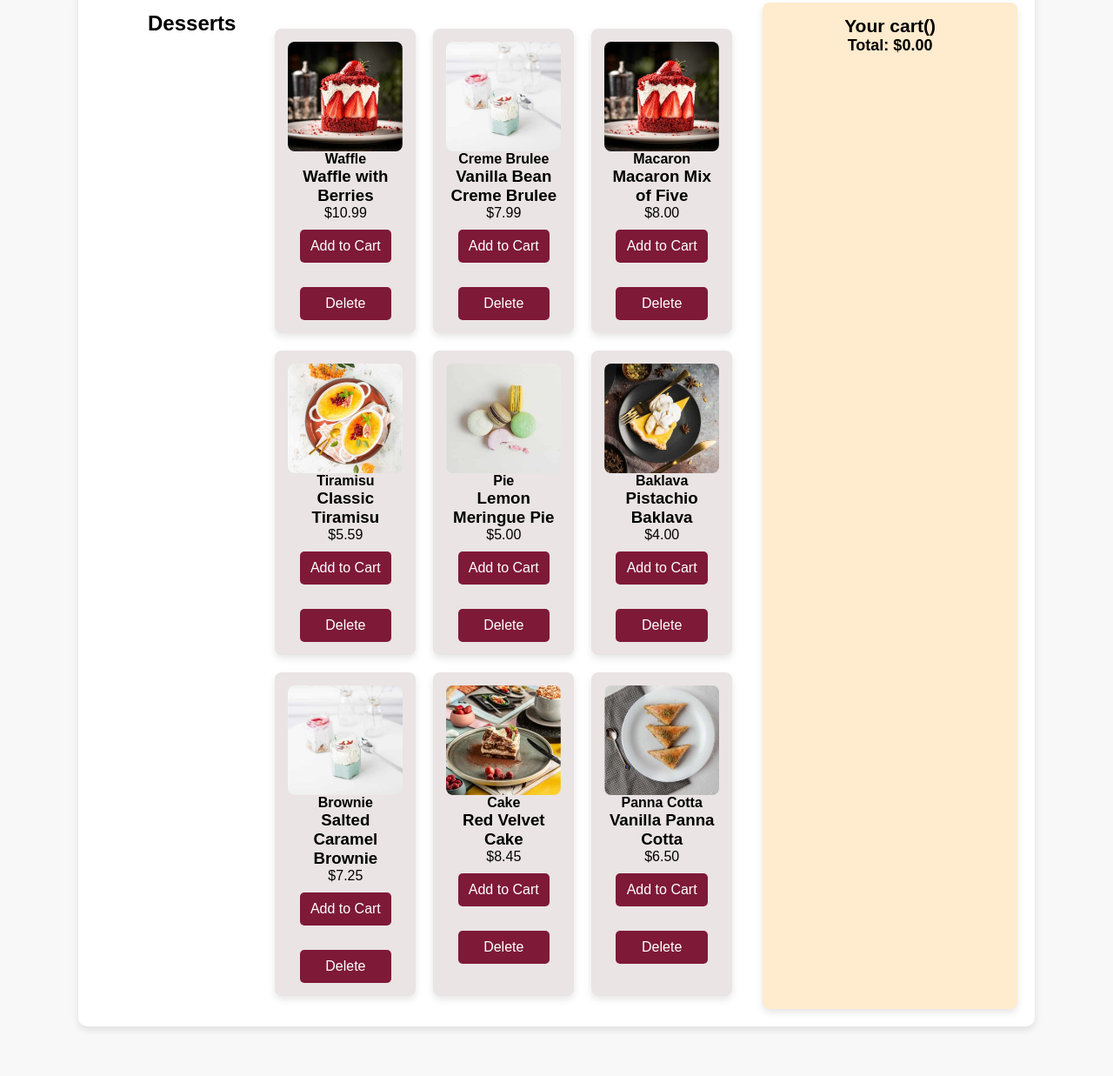
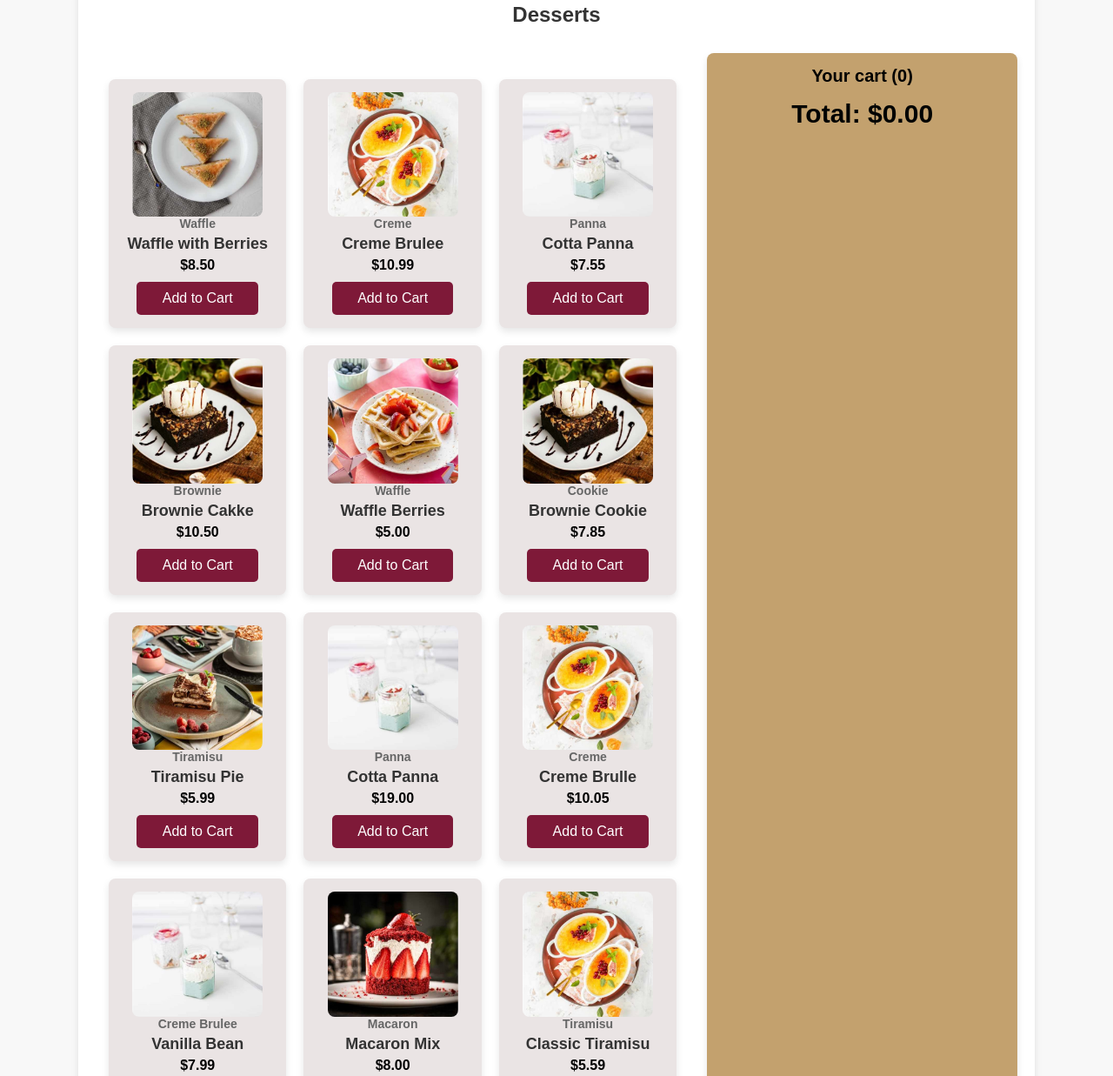
Before and after one commit to MeshackKorir/Product-list, a plain HTML site: page product-list-with-cart-main/index.html in a window 1280 px wide. Shown: the part 37-1274 px from the top of the page at 87% size. Before the commit the page ends 1237 px from the top, so only its background shows below. Drawn offline with Linux system fonts and the light colour scheme.

Commit message:
cart/products

```diff
--- a/product-list-with-cart-main/cart.js
+++ b/product-list-with-cart-main/cart.js
@@ -1,25 +1,140 @@
+// document.addEventListener("DOMContentLoaded", () => {
+//     let cartTotal = 0;
+//     let cartCount = 0;
+//     let cart = {};
+
+//     document.querySelectorAll(".add-to-cart").forEach(button => {
+//         button.addEventListener("click", () => {
+//             let item = button.closest(".item");
+//             let itemId = item.getAttribute("data-id");
+//             let itemName = item.querySelector("h3").textContent;
+//             let itemPrice = parseFloat(item.querySelector("p").textContent.replace("$", ""));
+
+//             // If item exists, increase quantity; otherwise, add it
+//             if (cart[itemId]) {
+//                 cart[itemId].quantity += 1;
+//             } else {
+//                 cart[itemId] = { name: itemName, price: itemPrice, quantity: 1 };
+//             }
+
+//             cartTotal += itemPrice;
+//             cartCount += 1;
+
+//             updateCartUI();
+//         });
+//     });
+
+//     function updateCartUI() {
+//         const cartItemsList = document.getElementById("cart-items");
+//         const cartTotalSpan = document.getElementById("cart-total");
+//         const cartCountSpan = document.getElementById("cart-count");
+
+//         cartItemsList.innerHTML = ""; // Clear cart list
+
+//         Object.entries(cart).forEach(([id, item]) => {
+//             let listItem = document.createElement("li");
+//             listItem.innerHTML = `${item.name} ($${item.price.toFixed(2)}) x${item.quantity}
+//                 <button class="remove-item" data-id="${id}">Delete</button>`;
+//             cartItemsList.appendChild(listItem);
+//         });
+
+//         cartTotalSpan.textContent = cartTotal.toFixed(2);
+//         cartCountSpan.textContent = cartCount;
+
+//         // Add event listeners to delete buttons
+//         document.querySelectorAll(".remove-item").forEach(button => {
+//             button.addEventListener("click", () => {
+//                 let itemId = button.getAttribute("data-id");
+//                 let itemPrice = cart[itemId].price;
+//                 let itemQuantity = cart[itemId].quantity;
+
+//                 cartTotal -= itemPrice * itemQuantity;
+//                 cartCount -= itemQuantity;
+
+//                 delete cart[itemId];
+
+//                 updateCartUI();
+//             });
+//         });
+//     }
+// });
+
 document.addEventListener("DOMContentLoaded", () => {
     let cartTotal = 0;
+    let cartCount = 0;
+    let cart = JSON.parse(localStorage.getItem("cart")) || [];
 
-    // Add to cart functionality
+    function saveCartToStorage() {
+        localStorage.setItem("cart", JSON.stringify(cart));
+    }
+
+    function updateCartUI() {
+        const cartItemsList = document.getElementById("cart-items");
+        const cartTotalSpan = document.getElementById("cart-total");
+        const cartCountSpan = document.getElementById("cart-count");
+
+        cartItemsList.innerHTML = ""; // Clear cart list
+        cartTotal = 0;
+        cartCount = 0;
+
+        cart.forEach((item, index) => {
+            cartTotal += item.price;
+            cartCount++;
+
+            let listItem = document.createElement("li");
+            listItem.innerHTML = `
+                <div class="cart-item">
+                    <img src="${item.image}" alt="${item.name}" class="cart-item-img">
+                    <div class="cart-item-details">
+                        <p>${item.name} ($${item.price.toFixed(2)})</p>
+                        <button class="remove-item" data-index="${index}">Delete</button>
+                    </div>
+                </div>
+            `;
+            cartItemsList.appendChild(listItem);
+        });
+
+        cartTotalSpan.textContent = cartTotal.toFixed(2);
+        cartCountSpan.textContent = cartCount;
+
+        // Add event listeners to delete buttons
+        document.querySelectorAll(".remove-item").forEach(button => {
+            button.addEventListener("click", () => {
+                let index = button.getAttribute("data-index");
+                let removedItem = cart.splice(index, 1)[0];
+
+                cartTotal -= removedItem.price;
+                cartCount--;
+
+                saveCartToStorage();
+                updateCartUI();
+            });
+        });
+    }
+
     document.querySelectorAll(".add-to-cart").forEach(button => {
         button.addEventListener("click", () => {
-            let priceText = button.previousElementSibling.textContent;
-            let price = parseFloat(priceText.replace("$", ""));
-            cartTotal += price;
-            document.getElementById("cart-total").textContent = cartTotal.toFixed(2);
+            let item = button.closest(".item");
+            let itemId = item.getAttribute("data-id");
+            let itemName = item.querySelector("h3").textContent;
+            let itemPrice = parseFloat(item.querySelector("p").textContent.replace("$", ""));
+            let itemImage = item.querySelector("img").src;
+
+            let cartItem = {
+                id: `${itemId}-${Date.now()}`, // Unique identifier
+                name: itemName,
+                price: itemPrice,
+                image: itemImage
+            };
+
+            cart.push(cartItem);
+            cartTotal += itemPrice;
+            cartCount++;
+
+            saveCartToStorage();
+            updateCartUI();
         });
     });
 
-    // Delete functionality
-    document.querySelectorAll(".delete").forEach(button => {
-        button.addEventListener("click", () => {
-            let itemID = button.dataset.item;
-            let itemPriceText = document.getElementById(itemID).querySelector("p").textContent;
-            let itemPrice = parseFloat(itemPriceText.replace("$", ""));
-            cartTotal -= itemPrice;
-            document.getElementById("cart-total").textContent = cartTotal.toFixed(2);
-            document.getElementById(itemID).remove(); // Remove the item from the DOM
-        });
-    });
+    updateCartUI(); // Load cart on page refresh
 });
--- a/product-list-with-cart-main/index.html
+++ b/product-list-with-cart-main/index.html
@@ -14,90 +14,107 @@
         </div>
 
         <div class="items">
-            <div class="item" id="item1">
-                <img src="./assets/images/image-cake-desktop.jpg">
+            <div class="item" data-id="1">
+                <img src="./assets/images/image-baklava-desktop.jpg">
                 <h4>Waffle</h4>
                 <h3>Waffle with Berries</h3>
-                <p>$10.99</p>
-                <button class="add-to-cart">Add to Cart</button> <br /> <button class="delete" data-item="item1">Delete</button>
+                <p>$8.50</p>
+                <button class="add-to-cart">Add to Cart</button>
             </div>
 
-            <div class="item" id="item1">
+            <div class="item" data-id="1">
+                <img src="./assets/images/image-creme-brulee-desktop.jpg">
+                <h4>Creme</h4>
+                <h3>Creme Brulee</h3>
+                <p>$10.99</p>
+                <button class="add-to-cart">Add to Cart</button>
+            </div>
+
+            <div class="item" data-id="1">
+                <img src="./assets/images/image-panna-cotta-desktop.jpg">
+                <h4>Panna</h4>
+                <h3>Cotta Panna</h3>
+                <p>$7.55</p>
+                <button class="add-to-cart">Add to Cart</button>
+            </div>
+
+            <div class="item" data-id="1">
+                <img src="./assets/images/image-brownie-desktop.jpg">
+                <h4>Brownie</h4>
+                <h3>Brownie Cakke</h3>
+                <p>$10.50</p>
+                <button class="add-to-cart">Add to Cart</button>
+            </div>
+
+            <div class="item" data-id="1">
+                <img src="./assets/images/image-waffle-desktop.jpg">
+                <h4>Waffle</h4>
+                <h3>Waffle Berries</h3>
+                <p>$5.00</p>
+                <button class="add-to-cart">Add to Cart</button>
+            </div>
+
+            <div class="item" data-id="1">
+                <img src="./assets/images/image-brownie-desktop.jpg">
+                <h4>Cookie</h4>
+                <h3>Brownie Cookie</h3>
+                <p>$7.85</p>
+                <button class="add-to-cart">Add to Cart</button>
+            </div>
+
+            <div class="item" data-id="1">
+                <img src="./assets/images/image-tiramisu-desktop.jpg">
+                <h4>Tiramisu</h4>
+                <h3>Tiramisu Pie</h3>
+                <p>$5.99</p>
+                <button class="add-to-cart">Add to Cart</button>
+            </div>
+
+            <div class="item" data-id="1">
+                <img src="./assets/images/image-panna-cotta-desktop.jpg">
+                <h4>Panna</h4>
+                <h3>Cotta Panna</h3>
+                <p>$19.00</p>
+                <button class="add-to-cart">Add to Cart</button>
+            </div>
+
+            <div class="item" data-id="1">
+                <img src="./assets/images/image-creme-brulee-desktop.jpg">
+                <h4>Creme</h4>
+                <h3>Creme Brulle</h3>
+                <p>$10.05</p>
+                <button class="add-to-cart">Add to Cart</button>
+            </div>
+
+            <div class="item" data-id="2">
                 <img src="./assets/images/image-panna-cotta-desktop.jpg">
                 <h4>Creme Brulee</h4>
-                <h3>Vanilla Bean Creme Brulee</h3>
+                <h3>Vanilla Bean </h3>
                 <p>$7.99</p>
-                <button class="add-to-cart">Add to Cart</button> <br /> <button class="delete" data-item="item1">Delete</button>
-
+                <button class="add-to-cart">Add to Cart</button>
             </div>
 
-            <div class="item" id="item1">
+            <div class="item" data-id="3">
                 <img src="./assets/images/image-cake-desktop.jpg">
                 <h4>Macaron</h4>
-                <h3>Macaron Mix of Five</h3>
+                <h3>Macaron Mix</h3>
                 <p>$8.00</p>
-                <button class="add-to-cart">Add to Cart</button> <br />  <button class="delete" data-item="item1">Delete</button>
-
+                <button class="add-to-cart">Add to Cart</button>
             </div>
 
-            <div class="item" id="item1">
+            <div class="item" data-id="4">
                 <img src="./assets/images/image-creme-brulee-desktop.jpg">
                 <h4>Tiramisu</h4>
                 <h3>Classic Tiramisu</h3>
                 <p>$5.59</p>
-                <button class="add-to-cart">Add to Cart</button> <br /> <button class="delete" data-item="item1">Delete</button>
-
-            </div>
-
-            <div class="item" id="item1">
-                <img src="./assets/images/image-macaron-desktop.jpg">
-                <h4>Pie</h4>
-                <h3>Lemon Meringue Pie</h3>
-                <p>$5.00</p>
-                <button class="add-to-cart">Add to Cart</button> <br /> <button class="delete" data-item="item1">Delete</button>
-
-            </div>
-
-            <div class="item" id="item1">
-                <img src="./assets/images/image-meringue-desktop.jpg">
-                <h4>Baklava</h4>
-                <h3>Pistachio Baklava</h3>
-                <p>$4.00</p>
-                <button class="add-to-cart">Add to Cart</button> <br /> <button class="delete" data-item="item1">Delete</button>
-
-            </div>
-
-            <div class="item" id="item1">
-                <img src="./assets/images/image-panna-cotta-desktop.jpg">
-                <h4>Brownie</h4>
-                <h3>Salted Caramel Brownie</h3>
-                <p>$7.25</p>
-                <button class="add-to-cart">Add to Cart</button> <br /> <button class="delete" data-item="item1">Delete</button>
-
-            </div>
-
-            <div class="item" id="item1">
-                <img src="./assets/images/image-tiramisu-desktop.jpg">
-                <h4>Cake</h4>
-                <h3>Red Velvet Cake</h3>
-                <p>$8.45</p>
-                <button class="add-to-cart">Add to Cart</button> <br /> <button class="delete" data-item="item1">Delete</button>
-
-            </div>
-
-            <div class="item" id="item1">
-                <img src="./assets/images/image-baklava-desktop.jpg">
-                <h4>Panna Cotta</h4>
-                <h3>Vanilla Panna Cotta</h3>
-                <p>$6.50</p>
-                <button class="add-to-cart">Add to Cart</button> <br /> <button class="delete" data-item="item1">Delete</button>
-
+                <button class="add-to-cart">Add to Cart</button>
             </div>
         </div>
 
         <div class="cart-container">
-          <h3>Your cart()</h3>
-          <p>Total: $<span id="cart-total">0.00</span></p>
+            <h3>Your cart (<span id="cart-count">0</span>)</h3>
+            <ul id="cart-items"></ul>
+            <p style="color: rgb(0, 3, 3); font-size: 30px;">Total: $<span id="cart-total">0.00</span></p>
         </div>
     </div>
 
--- a/product-list-with-cart-main/styles.css
+++ b/product-list-with-cart-main/styles.css
@@ -17,6 +17,7 @@ body {
 
 .container {
     display: flex;
+    flex-wrap: wrap;
     max-width: 1100px;
     width: 100%;
     background: white;
@@ -26,30 +27,27 @@ body {
     gap: 20px;
 }
 
-.header{
-    padding: 10px;
-    margin-left: 50px;
+/* Header */
+.header {
+    text-align: center;
+    width: 100%;
+    margin-bottom: 10px;
 }
 
+.header h2 {
+    font-size: 24px;
+    color: #333;
+}
+
+/* Items Grid */
 .items {
     flex: 2;
     display: grid;
-    grid-template-columns: repeat(3, 1fr);
+    grid-template-columns: repeat(auto-fit, minmax(200px, 1fr));
     gap: 20px;
     justify-content: center;
     margin: 15px;
     margin-top: 30px;
-}
-
-.cart-container {
-    flex: 1;
-    padding: 15px;
-    background: #ffebcd;
-    border-radius: 8px;
-    box-shadow: 0 4px 8px rgba(0, 0, 0, 0.1);
-    text-align: center;
-    font-size: 18px;
-    font-weight: bold;
 }
 
 .item {
@@ -75,7 +73,25 @@ body {
     border-radius: 8px;
 }
 
-.add-to-cart, .delete {
+.item h4 {
+    font-size: 14px;
+    color: #666;
+}
+
+.item h3 {
+    font-size: 18px;
+    color: #333;
+    margin: 5px 0;
+}
+
+.item p {
+    font-size: 16px;
+    font-weight: bold;
+    color: #000;
+}
+
+/* Add to Cart Button */
+.add-to-cart {
     background-color: rgb(126, 25, 56);
     color: white;
     padding: 10px;
@@ -87,6 +103,87 @@ body {
     font-size: 16px;
 }
 
-.add-to-cart:hover, .delete:hover {
+.add-to-cart:hover {
     background-color: rgb(219, 148, 203);
 }
+
+/* Cart Section */
+.cart-container {
+    flex: 1;
+    padding: 15px;
+    background: #c3a16e;
+    border-radius: 8px;
+    box-shadow: 0 4px 8px rgba(0, 0, 0, 0.1);
+    text-align: center;
+    font-size: 18px;
+    font-weight: bold;
+}
+
+.cart-container h3 {
+    font-size: 20px;
+    margin-bottom: 15px;
+}
+
+/* Cart Items */
+#cart-items {
+    list-style-type: none;
+    padding: 0;
+}
+
+.cart-item {
+    display: flex;
+    align-items: center;
+    justify-content: space-between;
+    background: #fff;
+    padding: 10px;
+    border-radius: 5px;
+    margin-bottom: 10px;
+    box-shadow: 0 2px 5px rgba(0, 0, 0, 0.1);
+}
+
+.cart-item img {
+    width: 50px;
+    height: 50px;
+    object-fit: cover;
+    border-radius: 5px;
+    margin-right: 10px;
+}
+
+.cart-item-details {
+    flex-grow: 1;
+    text-align: left;
+}
+
+.cart-item-details p {
+    font-size: 14px;
+    margin: 5px 0;
+}
+
+/* Remove Item Button */
+.remove-item {
+    background-color: rgb(4, 84, 4);
+    color: white;
+    border: none;
+    padding: 5px 10px;
+    cursor: pointer;
+    border-radius: 5px;
+}
+
+.remove-item:hover {
+    background-color: darkgreen;
+}
+
+/* Responsive Design */
+@media screen and (max-width: 768px) {
+    .container {
+        flex-direction: column;
+    }
+
+    .items {
+        grid-template-columns: repeat(auto-fit, minmax(150px, 1fr));
+    }
+
+    .cart-container {
+        width: 100%;
+    }
+}
```
